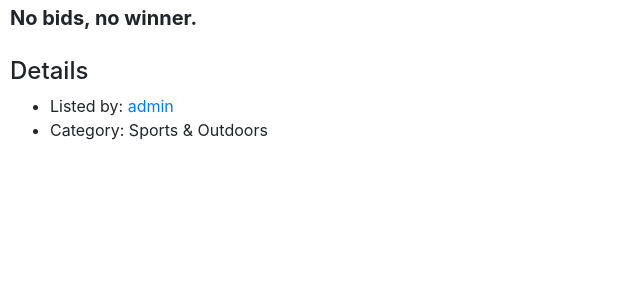
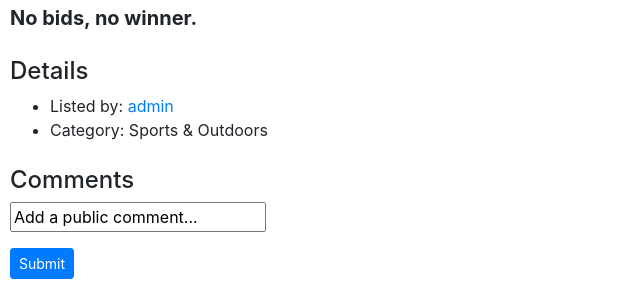
Before and after one commit to TylerWon/commerce, a Django app: page /listings/1 in a window 1280 px wide. Shown: the part 743-1032 px from the top of the page, without its empty margins (0-640 px from the left). Before the commit the page ends 883 px from the top, so only its background shows below. Run offline with Django 3.2, Linux system fonts and the light colour scheme; a user stored in the database is signed in; data comes from the database, SQL or seed files in the repository; both versions use the stored data as it was after the commit; some libraries are stand-ins or nearby versions.

Commit message:
add comment section for listing

```diff
--- a/auctions/forms.py
+++ b/auctions/forms.py
@@ -25,3 +25,16 @@ class BidForm(ModelForm):
     class Meta:
         model = Bid
         exclude = ["bidder", "listing"]
+
+# Represents a form which the user can use to comment on a listing
+class CommentForm(ModelForm):
+    content = forms.CharField(initial="Add a public comment...")
+
+    class Meta:
+        model = Comment
+        exclude = ["date, commenter, listing"]
+        widgets = {
+            "content": Textarea(attrs={
+                "class": "form-control col-lg-6 col-md-4" # might have to make textarea smaller
+            })
+        }
--- a/auctions/templates/auctions/listing.html
+++ b/auctions/templates/auctions/listing.html
@@ -45,7 +45,7 @@
                         <form action="{% url 'closelisting' listing.id %}" method=POST>
                             {% csrf_token %}
                             <div class="mt-1">
-                                <input class="btn btn-primary" type="submit" value="Close listing">
+                                <input class="btn btn-primary btn-sm" type="submit" value="Close listing">
                             </div>
                         </form>
                     </div>
@@ -53,12 +53,12 @@
                     <div>
                         <form action="{% url 'bid' listing.id %}" method=POST>
                             {% csrf_token %}
-                            {{ form.non_field_errors }}
+                            {{ bidform.non_field_errors }}
                             <div class="mb-3">
-                                {{ form.amount }}
-                                {{ form.amount.errors }}
+                                {{ bidform.amount }}
+                                {{ bidform.amount.errors }}
                             </div>
-                            <input class="btn btn-primary" type="submit" value="Place Bid">
+                            <input class="btn btn-primary btn-sm" type="submit" value="Place Bid">
                         </form>
                     </div>
                 {% endif %}
@@ -74,7 +74,7 @@
         {% endif %}
     </div>
 
-    <div>
+    <div class="mb-4">
         <h4>Details</h4>
         <ul>
             {% if listing.lister != user %}
@@ -84,20 +84,34 @@
             {% endif %}
             <li>Category: {{ listing.category }}</li>
         </ul>
-    </div>
-
         {% if user.is_authenticated %}
             {% if listing.lister != user %}
                 <form action="{% url 'alterWatchlist' user.username %}" method="POST">
                     {% csrf_token %}
                         <input type="hidden" name="listingId" value="{{ listing.id }}">
                     {% if inWatchlist %}
-                    <input class="btn btn-outline-secondary btn-sm" type="submit" name="remove" value="Remove from watchlist">
+                        <input class="btn btn-secondary btn-sm" type="submit" name="remove" value="Remove from watchlist">
                     {% else %}
-                    <input class="btn btn-outline-secondary btn-sm" type="submit" name="add" value="Add to watchlist">
+                        <input class="btn btn-secondary btn-sm" type="submit" name="add" value="Add to watchlist">
                     {% endif %}
                 </form>
             {% endif %}
         {% endif %}
+    </div>
+
+    <div>
+        <h4>Comments</h4>
+        {% if user.is_authenticated %}
+            <form action="{% url 'comment' listing.id %}" method=POST>
+                {% csrf_token %}
+                {{ commentform.non_field_errors }}
+                <div class="mb-3">
+                    {{ commentform.content }}
+                    {{ commentform.content.errors }}
+                </div>
+                <input class="btn btn-primary btn-sm" type="submit" value="Submit">
+            </form>
+        {% endif %}
+    </div>
 
 {% endblock %}
--- a/auctions/urls.py
+++ b/auctions/urls.py
@@ -13,6 +13,7 @@ urlpatterns = [
     path("listings/<int:listingId>", views.listing, name="listing"),
     path("listings/<int:listingId>/bid", views.bid, name="bid"),
     path("listings/<int:listingId>/closelisting", views.closeListing, name="closelisting"),
+    path("listings/<int:listingId>/comment", views.comment, name="comment"),
     path("users/<str:username>/listings", views.userListings, name="userlistings"),
     path("users/<str:username>/mylistings", views.userListings, name="mylistings"),
     path("users/<str:username>/watchlist", views.watchlist, name="watchlist"),
--- a/auctions/views.py
+++ b/auctions/views.py
@@ -8,7 +8,7 @@
 from django.urls import reverse
 
 from .models import User, Category, Bid, Listing, Comment
-from .forms import CreateListingForm, BidForm
+from .forms import CreateListingForm, BidForm, CommentForm
 
 # EFFECTS: render page that displays all of the currently active auction listings
 def index(request):
@@ -121,22 +121,11 @@
 
 # EFFECTS: render page that displays the details of the listing that has id = id
 def listing(request, listingId):
-    user = request.user
-
-    # determine if listing is in the user's watchlist
-    if user.is_authenticated:
-        try:
-            user.watchlist.all().get(id=listingId)
-            inWatchlist = True
-        except:
-            inWatchlist = False
-    else:
-        inWatchlist = False
-
     return render(request, "auctions/listing.html", {
         "listing": Listing.objects.get(id=listingId),
-        "form": BidForm(),
-        "inWatchlist": inWatchlist
+        "bidform": BidForm(),
+        "inWatchlist": inWatchlist(request, listingId),
+        "commentform": CommentForm()
     })
 
 # EFFECTS: render page that displays a user's listings
@@ -150,7 +139,7 @@
     })
 
 # EFFECTS: if request is POST, load data into BidForm
-#               1. if form is valid, create a new Bid, add it the the database, and redirect to listing bid was made on
+#               1. if form is valid, create a new Bid, add it to the database, and redirect to listing bid was made on
 #               2. otherwise, reload the same page and notify user that form data was invalid
 @login_required
 def bid(request, listingId):
@@ -220,3 +209,42 @@
     listing.save()
     messages.info(request, msg)
     return HttpResponseRedirect(reverse("listing", args=[listingId]))
+
+# EFFECTS: if request is POST, load data into CommentForm
+#               1. if form is valid, create a new comment, add it to the database, and display notification that comment was added
+#               2. otherwise, reload the same page and notify the user that form data was invalid
+@login_required
+def comment(request, listingId):
+    if request.method == "POST":
+        form = CommentForm(request.POST)
+        listing = Listing.objects.get(id=listingId)
+
+        if form.is_valid():
+            comment = form.save(commit=False)
+            comment.commenter = request.user
+            comment.listing = listing
+            comment.save()
+
+            messages.info(request, "Added comment")
+
+            return HttpResponseRedirect(reverse("listing", args=[listingId]))
+        else:
+            return render(request, "auctions/listing.html", {
+                "listing": listing,
+                "bidform": BidForm(),
+                "inWatchlist": inWatchlist(request, listingId),
+                "commentform": form
+            })
+
+# EFFECTS: determines if listing with listingId is in the user's watchlist
+def inWatchlist(request, listingId):
+    user = request.user
+
+    if user.is_authenticated:
+        try:
+            user.watchlist.all().get(id=listingId)
+            return True
+        except:
+            return False
+    else:
+        return False
```
Also changed, not shown: db.sqlite3. Lines whose indentation alone changed are shown as unchanged.
